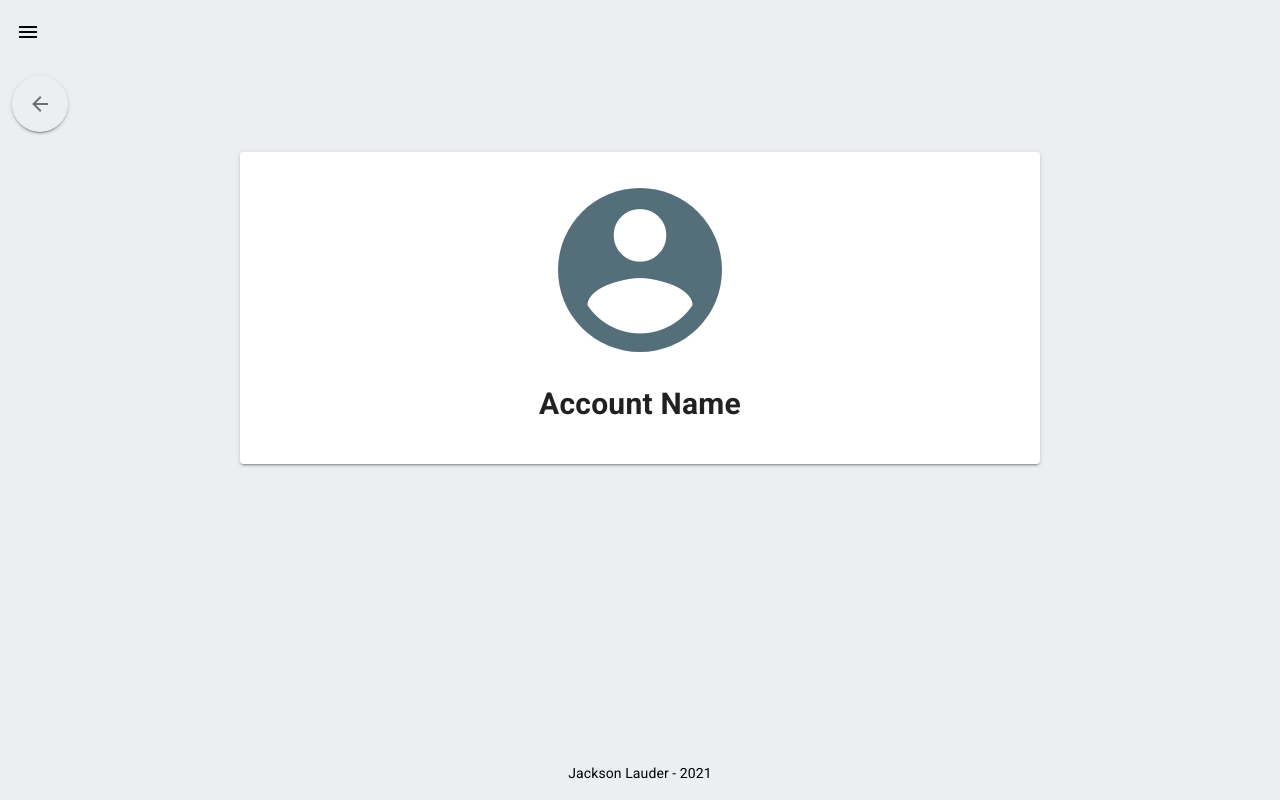
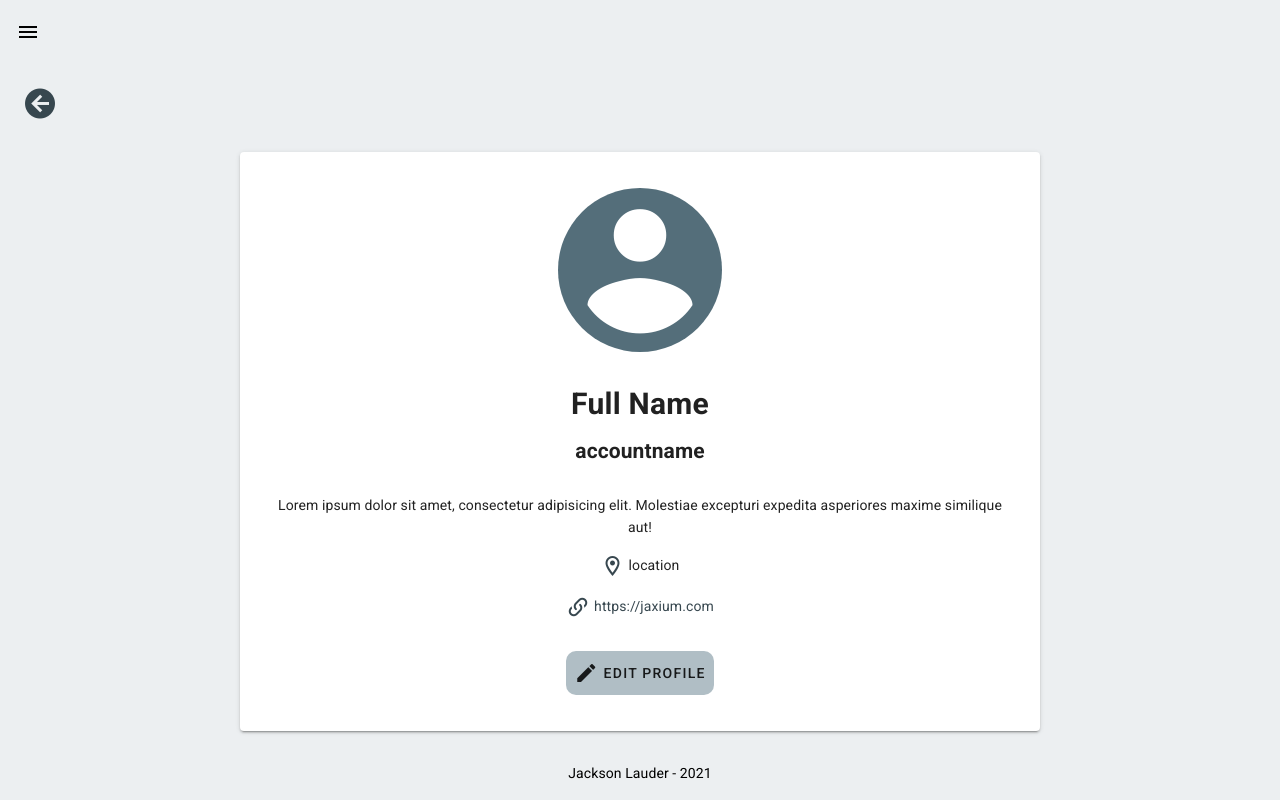
Before and after one commit to jacksonlauder/jaxium-social-network, a Vue app: page /1/profile in a window 1280 px wide. Built offline with nearby package versions, Linux system fonts and the light colour scheme.

Commit message:
Stylin' stuff

```diff
--- a/src/components/MainAppBar.vue
+++ b/src/components/MainAppBar.vue
@@ -56,6 +56,13 @@
             </v-list-item-title>
           </v-list-item-content>
         </v-list-item>
+        <v-list-item to="/">
+          <v-list-item-content>
+            <v-list-item-title class="mt-1">
+              Logout
+            </v-list-item-title>
+          </v-list-item-content>
+        </v-list-item>
       </v-list>
     </v-navigation-drawer>
   </v-card>
--- /dev/null
+++ b/src/components/Message.vue
@@ -0,0 +1,11 @@
+<template>
+  <v-card
+    class="mx-auto mb-5"
+    max-width="500"
+    elevation="4"
+  >
+    <v-row>
+      <v-avatar />
+    </v-row>
+  </v-card>
+</template>
--- a/src/views/user/Messages.vue
+++ b/src/views/user/Messages.vue
@@ -1,17 +1,33 @@
 <template>
   <v-container fluid>
     <v-btn
-      elevation="2"
       fab
       top
       left
       icon
       to="/:username/home"
+      color="blue-grey darken-3"
     >
-      <v-icon>
-        mdi-arrow-left
+      <v-icon large>
+        mdi-arrow-left-circle
       </v-icon>
     </v-btn>
-    <h1>Messages Route</h1>
+    <v-row>
+      <h1 class="mx-auto mb-10">
+        Messages
+      </h1>
+    </v-row>
+    <Message />
   </v-container>
 </template>
+
+<script>
+import Message from '../../components/Message'
+
+  export default {
+    name: 'Messages',
+    components: {
+      Message,
+    }
+  }
+</script>
--- a/src/views/user/Notifications.vue
+++ b/src/views/user/Notifications.vue
@@ -1,15 +1,15 @@
 <template>
   <v-container fluid>
     <v-btn
-      elevation="2"
       fab
       top
       left
       icon
       to="/:username/home"
+      color="blue-grey darken-3"
     >
-      <v-icon>
-        mdi-arrow-left
+      <v-icon large>
+        mdi-arrow-left-circle
       </v-icon>
     </v-btn>
     <h1>Notifications Route</h1>
--- a/src/views/user/Profile.vue
+++ b/src/views/user/Profile.vue
@@ -3,15 +3,15 @@
     fluid
   >
     <v-btn
-      elevation="2"
       fab
       top
       left
       icon
       to="/:username/home"
+      color="blue-grey darken-3"
     >
-      <v-icon>
-        mdi-arrow-left
+      <v-icon large>
+        mdi-arrow-left-circle
       </v-icon>
     </v-btn>
     <v-card
@@ -38,9 +38,71 @@
         justify="space-around"
         class="pt-5"
       >
-        <v-card-title><h2>Account Name</h2></v-card-title>
+        <v-card-title><h2>Full Name</h2></v-card-title>
       </v-row>
-      <v-card-text />
+      <v-row
+        justify="space-around"
+        class="mt-0"
+      >
+        <v-card-subtitle><h2>accountname</h2></v-card-subtitle>
+      </v-row>
+      <v-row
+        justify="space-around"
+      >
+        <v-card-text class="text-center px-10">
+          Lorem ipsum dolor sit amet, consectetur adipisicing elit. Molestiae excepturi expedita asperiores maxime similique aut!
+        </v-card-text>
+      </v-row>
+      <v-row
+        justify="space-around"
+        class="px-10 pb-5"
+      >
+        <v-card-text class="text-center px-10 pt-0">
+          <v-icon
+            color="blue-grey darken-3"
+            class="mr-1"
+          >
+            mdi-map-marker-outline
+          </v-icon>location
+        </v-card-text>
+        <v-card-text class="text-center px-10 pt-0">
+          <v-icon
+            color="blue-grey darken-3"
+            class="mr-1"
+          >
+            mdi-link-variant
+          </v-icon>
+          <a
+            href="https://jaxium.com"
+            target="_blank"
+            class="vertical-align-middle"
+          >https://jaxium.com</a>
+        </v-card-text>
+      </v-row>
+      <v-card-actions class="mb-5">
+        <v-spacer />
+        <v-btn
+          depressed
+          large
+          color="blue-grey lighten-3"
+        >
+          <v-icon
+            class="mr-1"
+          >
+            mdi-pencil
+          </v-icon>
+          Edit Profile
+        </v-btn>
+        <v-spacer />
+      </v-card-actions>
     </v-card>
   </v-container>
 </template>
+
+<style>
+  .v-application a {
+    color: #37474F !important;
+    text-decoration: none !important;
+    vertical-align: middle;
+  }
+</style>
```
